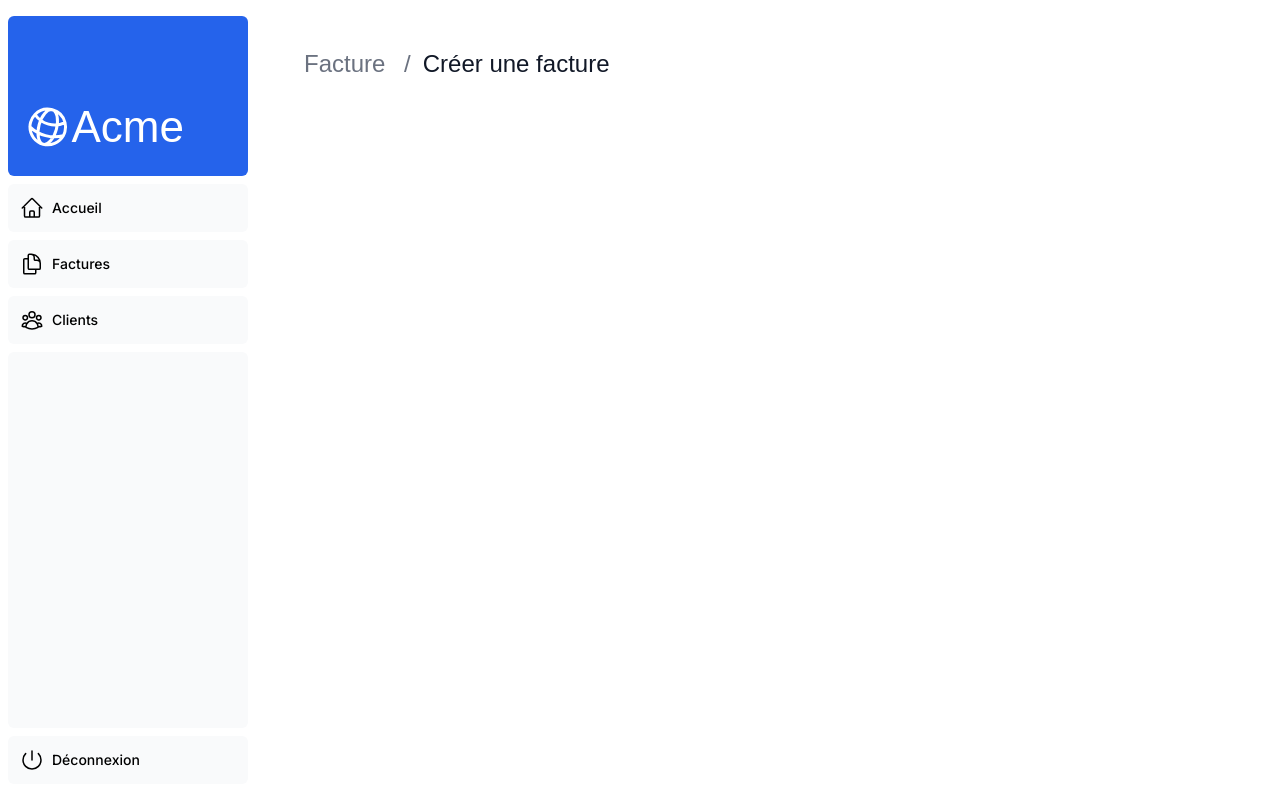
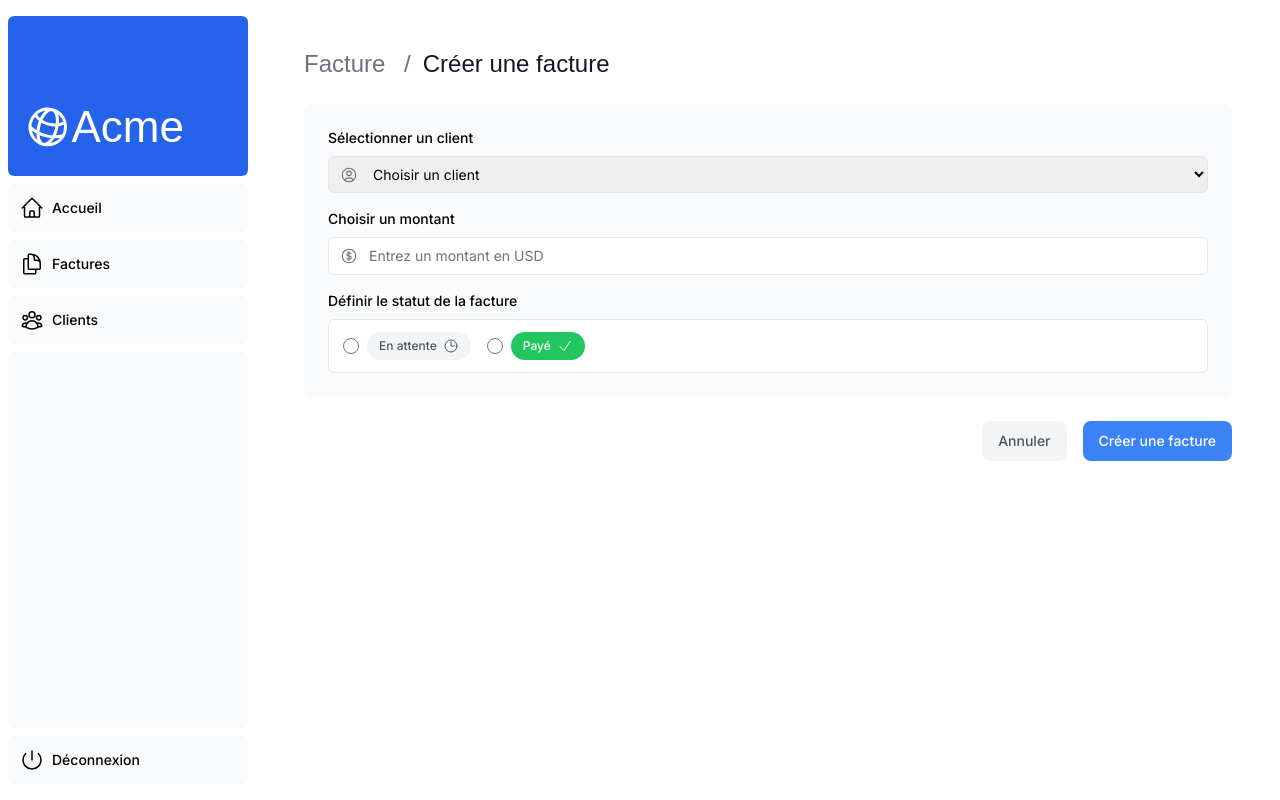
Before and after one commit to ThierryKriebs/dashboard, a Next.js app: page /dashboard/invoices/create in a window 1280 px wide. Built offline with nearby package versions, Linux system fonts and the light colour scheme; a web font is replaced by a local one.

Commit message:
FEAT: Exercice 132: Préparation du formulaire pour invoquer notre action serveur

```diff
--- a/app/dashboard/invoices/create/page.tsx
+++ b/app/dashboard/invoices/create/page.tsx
@@ -1,4 +1,5 @@
 import Breadcrumbs from "@/app/ui/invoices/breadcrumbs";
+import Form from '@/app/ui/invoices/create-form';
 
 export default async function page() {
   return (
@@ -13,6 +14,7 @@ export default async function page() {
                 },
             ]}
         />
+        <Form />
     </main>
   )
 }
--- a/app/dashboard/invoices/page.tsx
+++ b/app/dashboard/invoices/page.tsx
@@ -6,6 +6,7 @@ import { Suspense } from "react";
 import { InvoicesTableSkeleton } from "@/app/ui/skeletons";
 import { fetchInvoicesPages } from "@/app/lib/data";
 import Pagination from "@/app/ui/invoices/pagination";
+
 
 export default async function Page({
     searchParams,
--- /dev/null
+++ b/app/ui/invoices/create-form.tsx
@@ -0,0 +1,109 @@
+import {
+    UserCircleIcon,
+    CurrencyDollarIcon,
+    ClockIcon,
+    CheckIcon
+} from "@heroicons/react/24/outline";
+import Link from "next/link";
+import { Button } from "@/app/ui/button";
+
+
+export default function Form() {
+    return (
+        <form>
+            <div className="rounded-md bg-gray-50 p-4 md:p-6">
+                {/* Nom du client */}
+                <div className="mb-4">
+                    <label htmlFor="customer" className="mb-2 block text-sm font-medium">
+                        Sélectionner un client
+                    </label>
+                    <div className="relative">
+                        <select
+                            id="customer"
+                            name="customerId"
+                            className="peer block w-full cursor-pointer rounded-md border border-gray-200 py-2 pl-10 text-sm outline-2 placeholder:text-gray-500"
+                            defaultValue=""
+                        >
+                            <option value="" disabled>
+                                Choisir un client
+                            </option>
+                            {/* MAP CUSTOMERS */}
+                        </select>
+                        <UserCircleIcon className="pointer-events-none absolute left-3 top-1/2 h-[18px] w-[18px] -translate-y-1/2 text-gray-500" />
+                    </div>
+                </div>
+
+                {/* Montant de la facture */}
+                <div className="mb-4">
+                    <label htmlFor="amount" className="mb-2 block text-sm font-medium">
+                        Choisir un montant
+                    </label>
+                    <div className="relative mt-2 rounded-md">
+                        <div className="relative">
+                            <input
+                                id="amount"
+                                name="amount"
+                                type="number"
+                                step="0.01"
+                                placeholder="Entrez un montant en USD"
+                                className="peer block w-full rounded-md border border-gray-200 py-2 pl-10 text-sm outline-2 placeholder:text-gray-500"
+                            />
+                            <CurrencyDollarIcon className="pointer-events-none absolute left-3 top-1/2 h-[18px] w-[18px] -translate-y-1/2 text-gray-500 peer-focus:text-gray-900" />
+                        </div>
+                    </div>
+                </div>
+
+                {/* Statut de la facture */}
+                <fieldset>
+                    <legend className="mb-2 block text-sm font-medium">
+                        Définir le statut de la facture
+                    </legend>
+                    <div className="rounded-md border border-gray-200 bg-white px-[14px] py-3">
+                        <div className="flex gap-4">
+                            <div className="flex items-center">
+                                <input
+                                    id="pending"
+                                    name="status"
+                                    type="radio"
+                                    value="pending"
+                                    className="h-4 w-4 cursor-pointer border-gray-300 bg-gray-100 text-gray-600 focus:ring-2"
+                                />
+                                <label
+                                    htmlFor="pending"
+                                    className="ml-2 flex cursor-pointer items-center gap-1.5 rounded-full bg-gray-100 px-3 py-1.5 text-xs font-medium text-gray-600"
+                                >
+                                    En attente <ClockIcon className="h-4 w-4" />
+                                </label>
+                            </div>
+                            <div className="flex items-center">
+                                <input
+                                    id="paid"
+                                    name="status"
+                                    type="radio"
+                                    value="paid"
+                                    className="h-4 w-4 cursor-pointer border-gray-300 bg-gray-100 text-gray-600 focus:ring-2"
+                                />
+                                <label
+                                    htmlFor="paid"
+                                    className="ml-2 flex cursor-pointer items-center gap-1.5 rounded-full bg-green-500 px-3 py-1.5 text-xs font-medium text-white"
+                                >
+                                    Payé <CheckIcon className="h-4 w-4" />
+                                </label>
+                            </div>
+                        </div>
+                    </div>
+                </fieldset>
+            </div>
+            <div className="mt-6 flex justify-end gap-4">
+                <Link
+                    href="/dashboard/invoices"
+                    className="flex h-10 items-center rounded-lg bg-gray-100 px-4 text-sm font-medium text-gray-600 transition-colors hover:bg-gray-200"
+                >
+                    Annuler
+                </Link>
+                <Button type="submit">Créer une facture</Button>
+            </div>
+
+        </form>
+    )
+}
```
